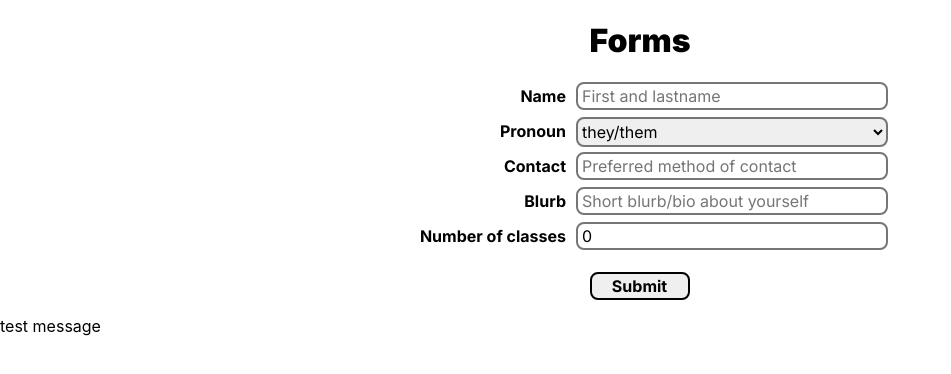
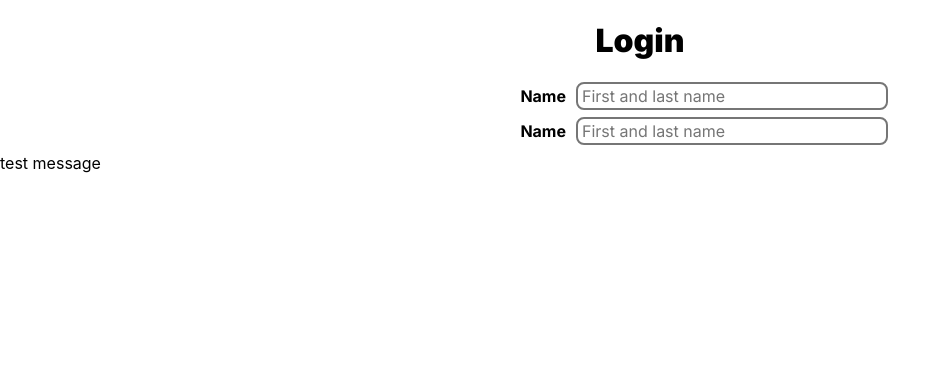
Before and after one commit to bliutech/qwerty, a React (Create React App) app in the folder frontend/: page / in a window 1280 px wide. Shown: the top 374 px of the page, without its empty margins (0-951 px from the left). Built offline with nearby package versions, Linux system fonts and the light colour scheme.

Commit message:
Trying to not delete .json this time

```diff
--- a/frontend/src/App.js
+++ b/frontend/src/App.js
@@ -1,10 +1,12 @@
 import './App.css';
+import Login from './components/Login.js'
 import Forms from './components/Forms.js'
 
 function App() {
   return (
     <div className='general'>
-       <Forms />
+      <Login />
+      {/* <Forms /> */}
     </div>
   );
 }
--- a/frontend/src/components/Forms.js
+++ b/frontend/src/components/Forms.js
@@ -1,5 +1,4 @@
 import { useForm } from 'react-hook-form';
-import { useState, useEffect } from 'react';
 
 const pronouns = [
   { value: 'he-him', text: 'he/him' },
@@ -45,12 +44,14 @@ function Forms() {
     <div>
 
       <h1>Forms</h1>
+
       <form onSubmit={handleSubmit(onSubmit)}>
+
         <div className='row'>
         <div className='left-column'>Name</div>
         <div className='right-column'><input
           type='text'
-          placeholder='First and lastname'
+          placeholder='First and last name'
           {...register('name')}
         /></div></div>
         <br />
@@ -111,6 +112,7 @@ function Forms() {
         <br />
 
         <button type='submit'>Submit</button>
+
       </form>
     </div>
   );
--- /dev/null
+++ b/frontend/src/components/Login.js
@@ -0,0 +1,40 @@
+import { useForm } from 'react-hook-form';
+
+function Login() {
+
+  const { register, handleSubmit, reset, clearErrors} = useForm();
+
+  const onSubmit = data => console.log(data);  // put function that calls backend
+
+  return (
+    <div>
+
+      <h1>Login</h1>
+
+      <form onSubmit={handleSubmit(onSubmit)}>
+
+        <div className='row'>
+        <div className='left-column'>Name</div>
+        <div className='right-column'><input
+          type='text'
+          placeholder='First and last name'
+          {...register('name')}
+        /></div></div>
+        <br />
+
+        <div className='row'>
+        <div className='left-column'>Name</div>
+        <div className='right-column'><input
+          type='text'
+          placeholder='First and last name'
+          {...register('name')}
+        /></div></div>
+        <br />
+
+      </form>
+
+    </div>
+  )
+}
+
+export default Login;
```
Also changed, not shown: frontend/src/App.css (+0 -23 lines).
